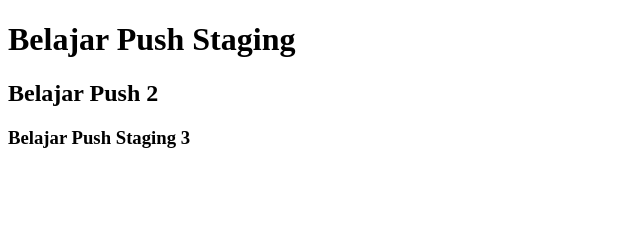
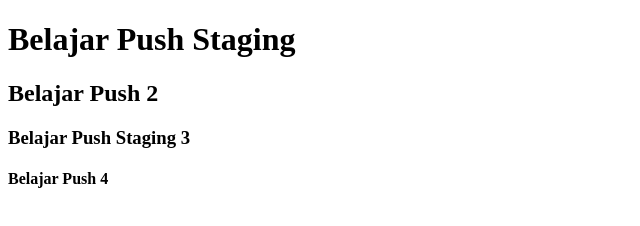
Before and after one commit to elbarunawifaldzan/belajar-niomic, a plain HTML site: page header.html in a window 1280 px wide. Shown: the whole page, without its empty margins (0-640 px from the left). Drawn offline with Linux system fonts and the light colour scheme.

Commit message:
Add elemen h4

```diff
--- a/header.html
+++ b/header.html
@@ -10,5 +10,6 @@
     <h1>Belajar Push Staging</h1>
     <h2>Belajar Push 2</h2>
     <h3>Belajar Push Staging 3</h3>
+    <h4>Belajar Push 4</h4>
 </body>
 </html>
```
